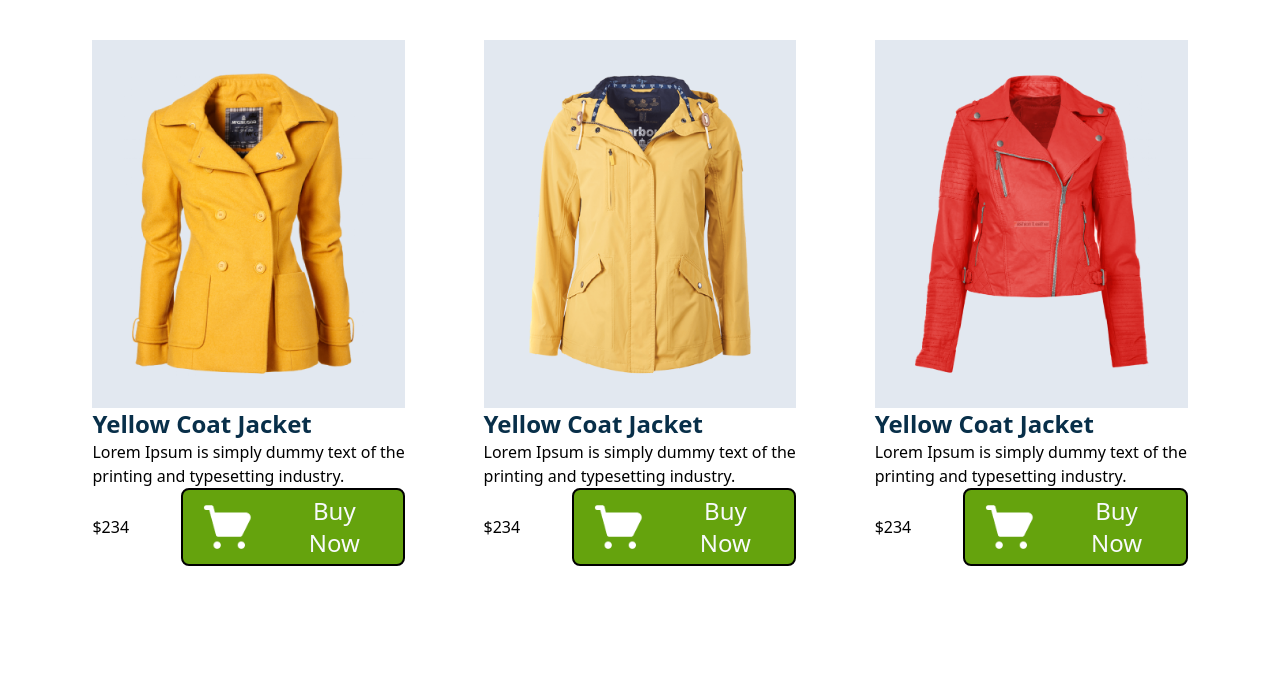
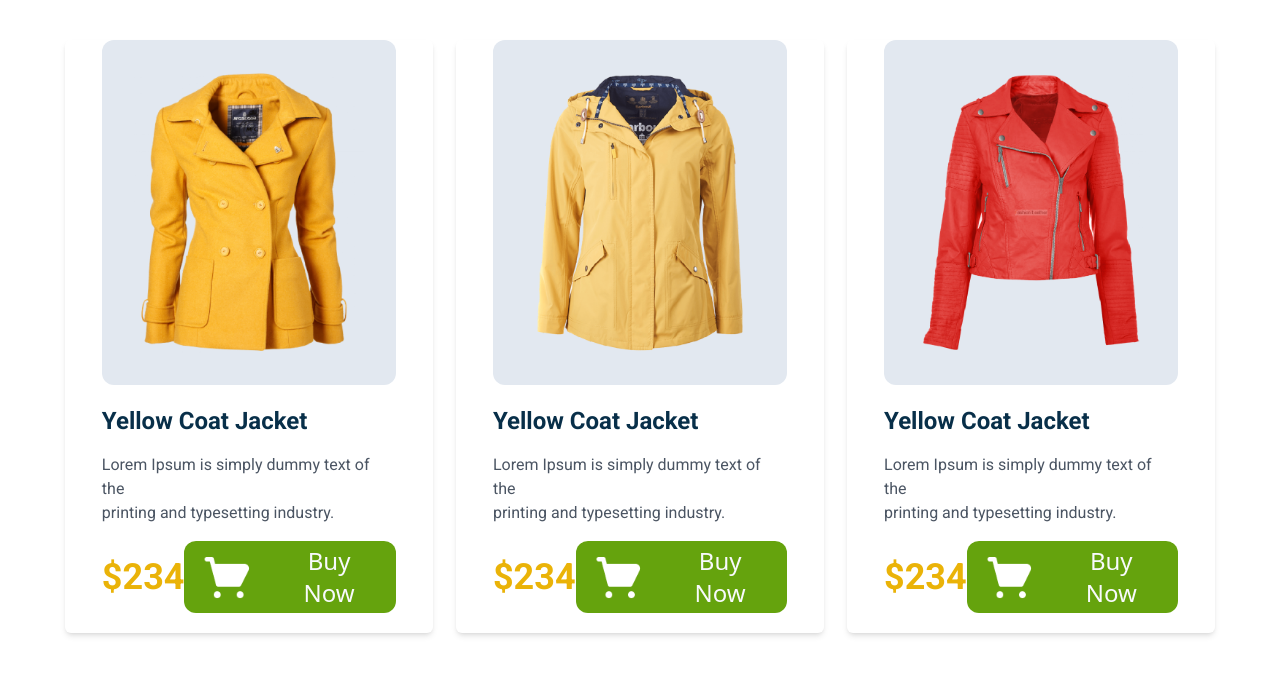
Before and after one commit to raselworshop/penguin-fashion-my, a website built with Vite: page index.html in a window 1280 px wide. Shown: the part 728-1402 px from the top of the page. Built offline with nearby package versions, Linux system fonts and the light colour scheme.

Commit message:
added the styles to woman jacket section

```diff
--- a/index.html
+++ b/index.html
@@ -29,7 +29,9 @@
         .roboto-regular {
             font-family: "Roboto", sans-serif;
         }
-
+        .card-width{
+            width: 31.33%;
+        }
     </style>
 </head>
 <body>
@@ -60,7 +62,7 @@
             <h1 class="bebas-neue font-bold text-7xl tracking-wide text-sky-950"><span class="text-yellow-300">Be the Penguins </span><br>of Winter</h1>
             <p class="roboto-regular font-normal text-stone-600 text-sm my-5">Lorem Ipsum is simply dummy text of the printing <br>
                 and typesetting industry.</p>
-            <button class="flex justify-between items-center gap-0 text-slate-50 bg-lime-600 from-current text-2xl py-1 px-3 border-2 border-solid border-black rounded-lg">
+            <button class="flex justify-between items-center gap-0 text-slate-50 bg-lime-600 from-current text-2xl py-1 px-3 border-2 border-solid border-black rounded-xl">
                 <img class="w-1/3 p-1" src="./icons/shopping-cart1.png" alt=""><span class="w-1/2 mx-2 text-2xl text-center">Buy Now</span>
             </button>
         </div>
@@ -75,41 +77,41 @@
     <section class="w-11/12 mx-auto my-10">
         <div><h1 class="font-bold bebas-neue text-6xl tracking-wide text-sky-950">WOMAN JACKET</h1></div>
         <div class="xl:flex lg:flex justify-around items-center">
-            <div class="w-2/6 sm:my-12 md:my-12 flex flex-col justify-around items-center">
-                <div class="w-4/5"><img class="bg-slate-200 p-8" src="./images/jacket-1.png" alt="jacket one"></div>
-                <div class="w-4/5">
-                    <h1 class="text-sky-950 text-2xl font-bold">Yellow Coat Jacket </h1>
-                    <p class="text-left">Lorem Ipsum is simply dummy text of the <br>
+            <div class="card-width sm:my-12 md:my-12 flex flex-col justify-around items-center shadow-md rounded-md">
+                <div class="w-4/5"><img class="rounded-xl bg-slate-200 p-8" src="./images/jacket-1.png" alt="jacket one"></div>
+                <div class="w-4/5 my-5">
+                    <h1 class="text-sky-950 text-2xl font-bold roboto-regular">Yellow Coat Jacket </h1>
+                    <p class="text-left my-4 roboto-regular text-gray-600">Lorem Ipsum is simply dummy text of the <br>
                         printing and typesetting industry.</p>
                     <div class="flex justify-between items-center">
-                        <span>$234</span>
-                        <button class="flex justify-between items-center gap-0 text-slate-50 bg-lime-600 from-current text-2xl py-1 px-3 border-2 border-solid border-black rounded-lg">
+                        <span class="roboto-regular text-yellow-500 text-4xl font-bold">$234</span>
+                        <button class="flex justify-between items-center gap-0 text-slate-50 bg-lime-600 from-current text-2xl py-1 px-3 rounded-xl">
                             <img class="w-1/3 p-1" src="./icons/shopping-cart1.png" alt=""><span class="w-1/2 mx-2 text-2xl text-center">Buy Now</span>
                     </div>
                 </div>
             </div>
-            <div class="w-2/6 sm:my-12 md:my-12 flex flex-col justify-around items-center">
-                <div class="w-4/5"><img class="bg-slate-200 p-8" src="./images/jacket-2.png" alt="jacket 2"></div>
-                <div class="w-4/5">
-                    <h1 class="text-sky-950 text-2xl font-bold">Yellow Coat Jacket </h1>
-                    <p>Lorem Ipsum is simply dummy text of the <br>
+            <div class="card-width sm:my-12 md:my-12 flex flex-col justify-around items-center shadow-md rounded-md">
+                <div class="w-4/5"><img class="rounded-xl bg-slate-200 p-8" src="./images/jacket-2.png" alt="jacket 2"></div>
+                <div class="w-4/5 my-5">
+                    <h1 class="text-sky-950 text-2xl font-bold roboto-regular">Yellow Coat Jacket </h1>
+                    <p class="text-left my-4 roboto-regular text-gray-600">Lorem Ipsum is simply dummy text of the <br>
                         printing and typesetting industry.</p>
                     <div class="flex justify-between items-center">
-                        <span>$234</span>
-                        <button class="flex justify-between items-center gap-0 text-slate-50 bg-lime-600 from-current text-2xl py-1 px-3 border-2 border-solid border-black rounded-lg">
+                        <span class="roboto-regular text-yellow-500 text-4xl font-bold">$234</span>
+                        <button class="flex justify-between items-center gap-0 text-slate-50 bg-lime-600 from-current text-2xl py-1 px-3 rounded-xl">
                             <img class="w-1/3 p-1" src="./icons/shopping-cart1.png" alt=""><span class="w-1/2 mx-2 text-2xl text-center">Buy Now</span>
                     </div>
                 </div>
             </div>
-            <div class="w-2/6 sm:my-12 md:my-12 flex flex-col justify-around items-center">
-                <div class="w-4/5"><img class="bg-slate-200 p-8" src="./images/jacket-3.png" alt="jacket 3"></div>
-                <div class="w-4/5">
-                    <h1 class="text-sky-950 text-2xl font-bold">Yellow Coat Jacket </h1>
-                    <p>Lorem Ipsum is simply dummy text of the <br>
+            <div class="card-width sm:my-12 md:my-12 flex flex-col justify-around items-center shadow-md rounded-md">
+                <div class="w-4/5"><img class="rounded-xl bg-slate-200 p-8" src="./images/jacket-3.png" alt="jacket 3"></div>
+                <div class="w-4/5 my-5">
+                    <h1 class="text-sky-950 text-2xl font-bold roboto-regular">Yellow Coat Jacket </h1>
+                    <p class="text-left my-4 roboto-regular text-gray-600">Lorem Ipsum is simply dummy text of the <br>
                         printing and typesetting industry.</p>
                     <div class="flex justify-between items-center">
-                        <span>$234</span>
-                        <button class="flex justify-between items-center gap-0 text-slate-50 bg-lime-600 from-current text-2xl py-1 px-3 border-2 border-solid border-black rounded-lg">
+                        <span class="roboto-regular text-yellow-500 text-4xl font-bold">$234</span>
+                        <button class="flex justify-between items-center gap-0 text-slate-50 bg-lime-600 from-current text-2xl py-1 px-3 rounded-xl">
                             <img class="w-1/3 p-1" src="./icons/shopping-cart1.png" alt=""><span class="w-1/2 mx-2 text-2xl text-center">Buy Now</span>
                     </div>
                 </div>
```
